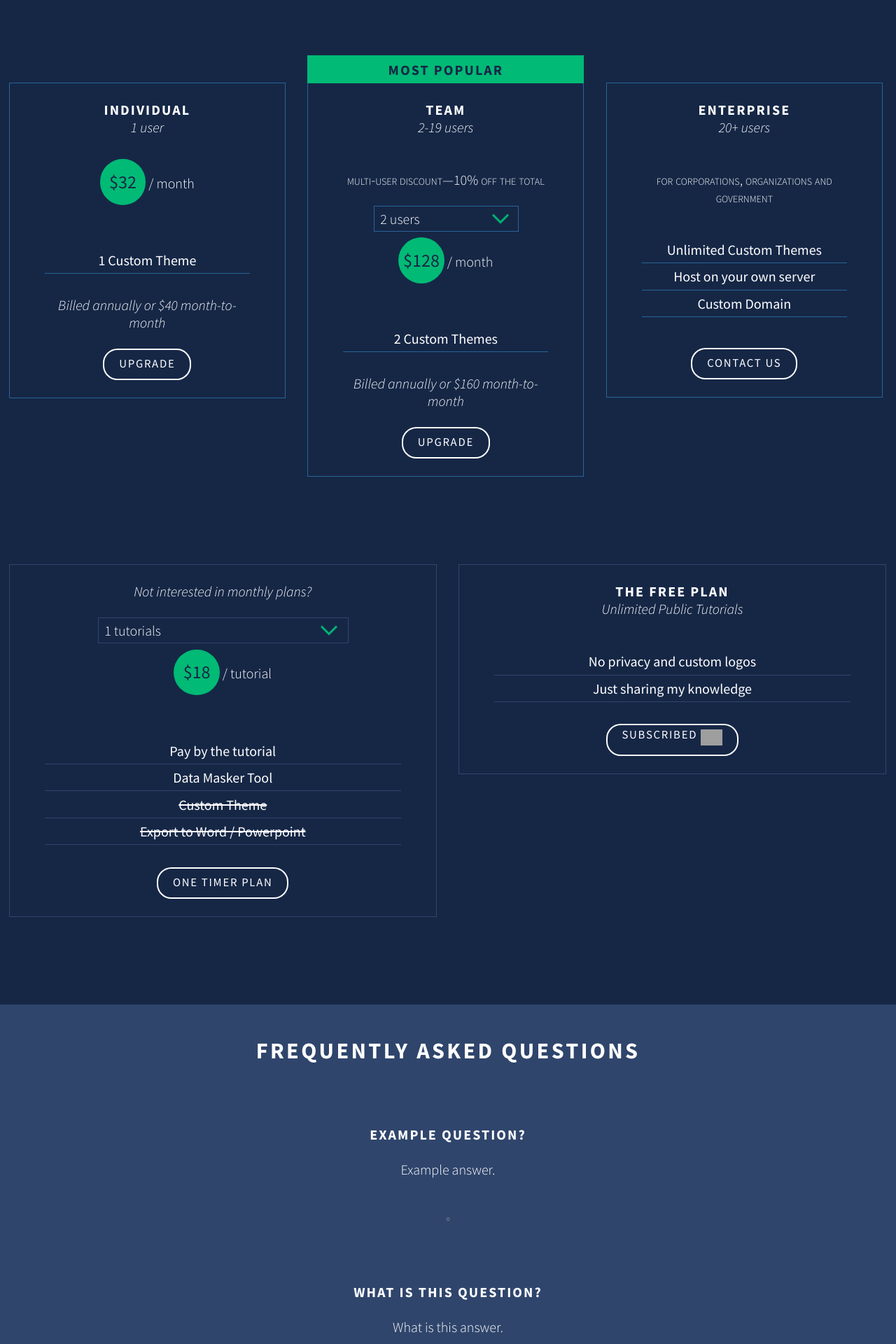
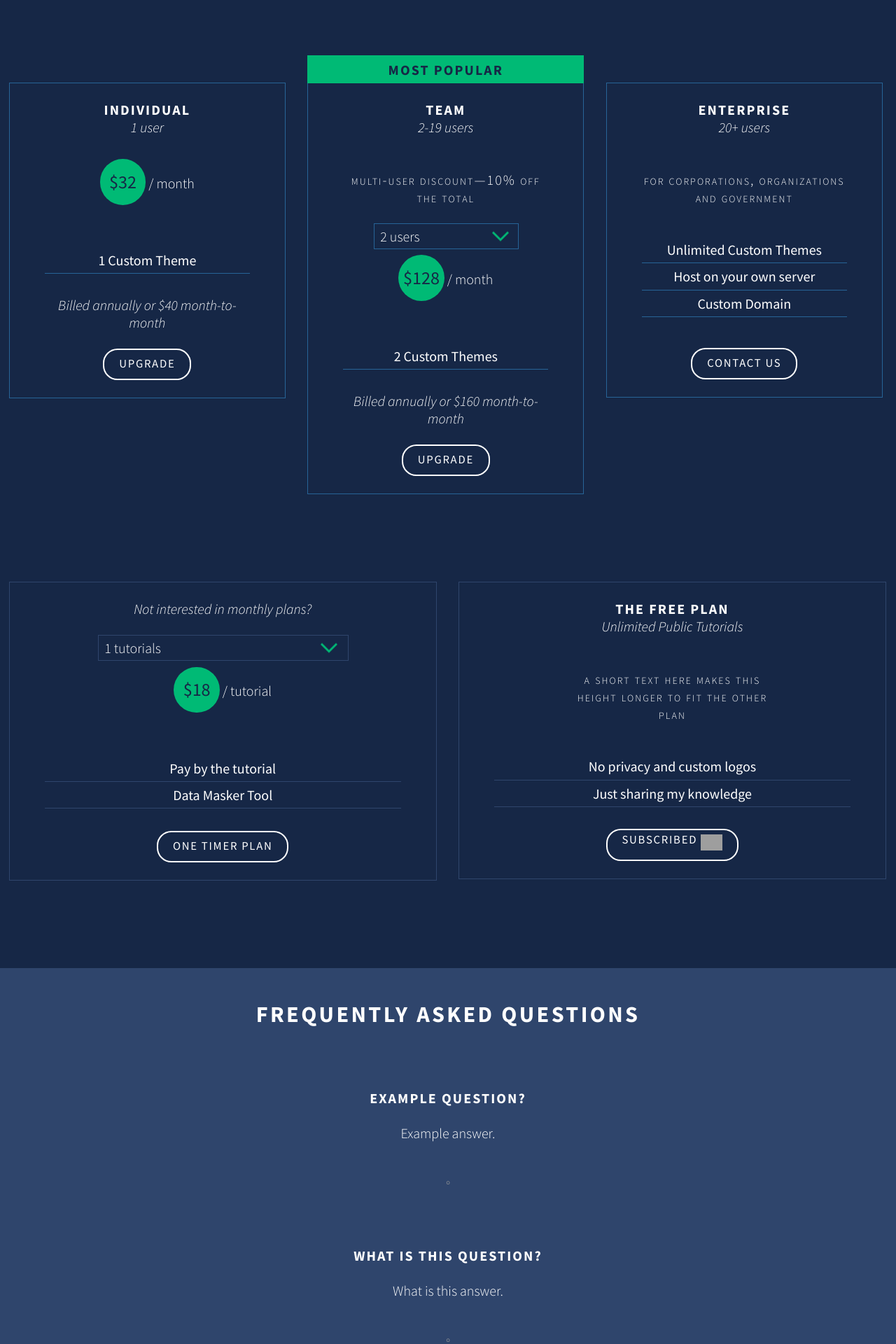
Before and after one commit to metamn/iorad, a Jekyll site: the page built from index.html, in a window 1280 px wide. Shown: the part 470-2390 px from the top of the page at 70% size. Built offline with Jekyll 4.4.1, drawn with Linux system fonts in a browser that asks for light colours; nearby versions of some CDN libraries; grey boxes are pictures that could not be loaded.

Commit message:
Plans are symmetric and looking pleasant on the grid

```diff
--- a/_includes/organisms/free-plan.html
+++ b/_includes/organisms/free-plan.html
@@ -6,6 +6,7 @@
 
     {% include molecules/title.html %}
     {% include molecules/subtitle.html %}
+    {% include molecules/secondary-subtitle.html %}
     {% include molecules/features.html %}
     {% include molecules/button.html %}
 
--- a/assets/styles/atoms/fonts.scss
+++ b/assets/styles/atoms/fonts.scss
@@ -42,6 +42,7 @@ $heading-level-8: 6.8462em;
   } @elseif ($type == secondary-subtitle) {
     font-family: 'Source Sans Pro', sans-serif;
     font-weight: 300;
+    letter-spacing: $gutter / 12;
     font-variant: small-caps;
 
   } @elseif ($type == box-title) {
--- a/index.html
+++ b/index.html
@@ -50,6 +50,16 @@ plans:
         description: Description text needed here
     button:
       - title: Contact Us
+free-plan:
+  - title: The Free Plan
+    subtitle: Unlimited Public Tutorials
+    secondary-subtitle: a short text here makes this height longer to fit the other plan
+    features:
+      - title: No privacy and custom logos
+      - title: Just sharing my knowledge
+    button:
+      - title: Subscribed
+        class: active
 one-timer-plan:
   - subtitle: Not interested in monthly plans?
     select:
@@ -63,21 +73,8 @@ one-timer-plan:
       - title: Pay by the tutorial
       - title: Data Masker Tool
         description: Quickly edit screenshots to hide any sensitive information (Account Numbers, Contact info, etc)
-      - title: Custom Theme
-        class: not included
-      - title: Export to Word / Powerpoint
-        class: not included
     button:
       - title: One Timer Plan
-free-plan:
-  - title: The Free Plan
-    subtitle: Unlimited Public Tutorials
-    features:
-      - title: No privacy and custom logos
-      - title: Just sharing my knowledge
-    button:
-      - title: Subscribed
-        class: active
 faqs:
   - title: Example question?
     answer: Example answer.
```
Also changed, not shown: assets/styles/organisms/primary-plan.scss (+11 -0 lines), assets/styles/screen.css, 5 other files.
